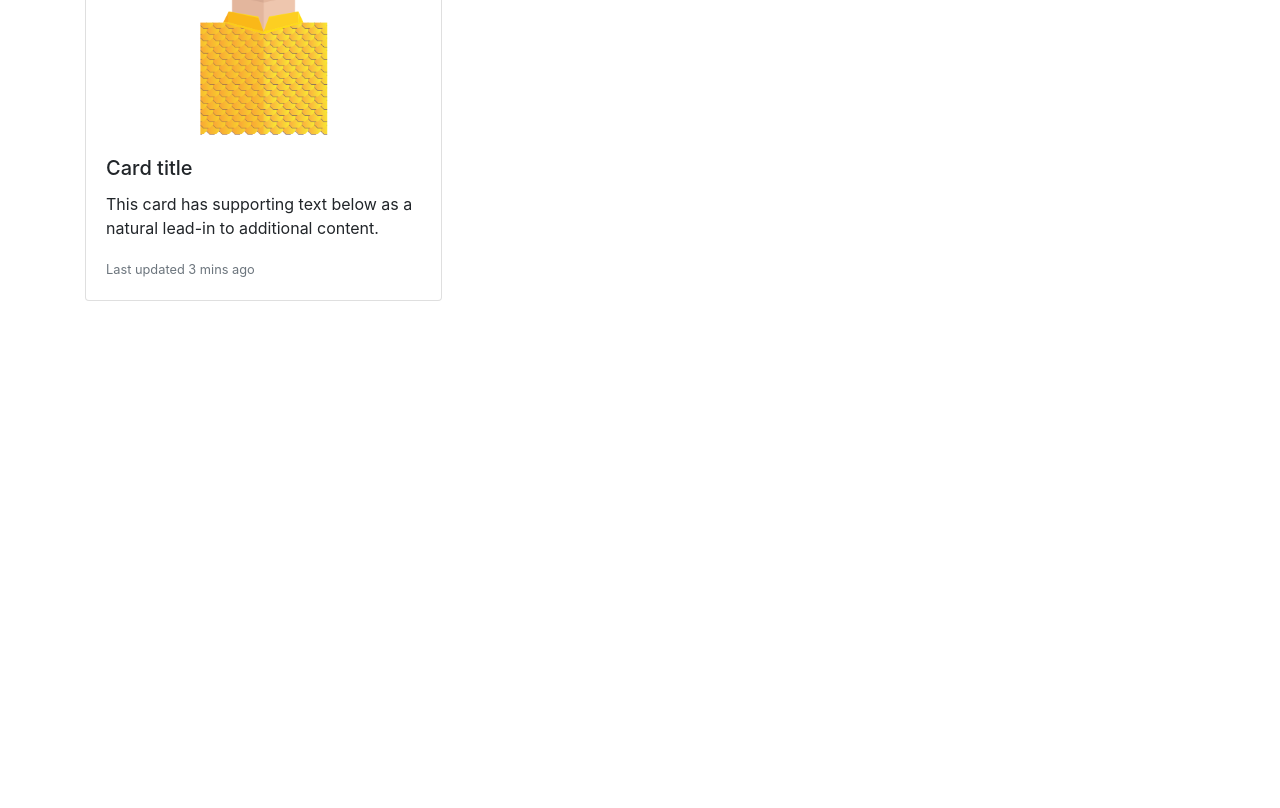
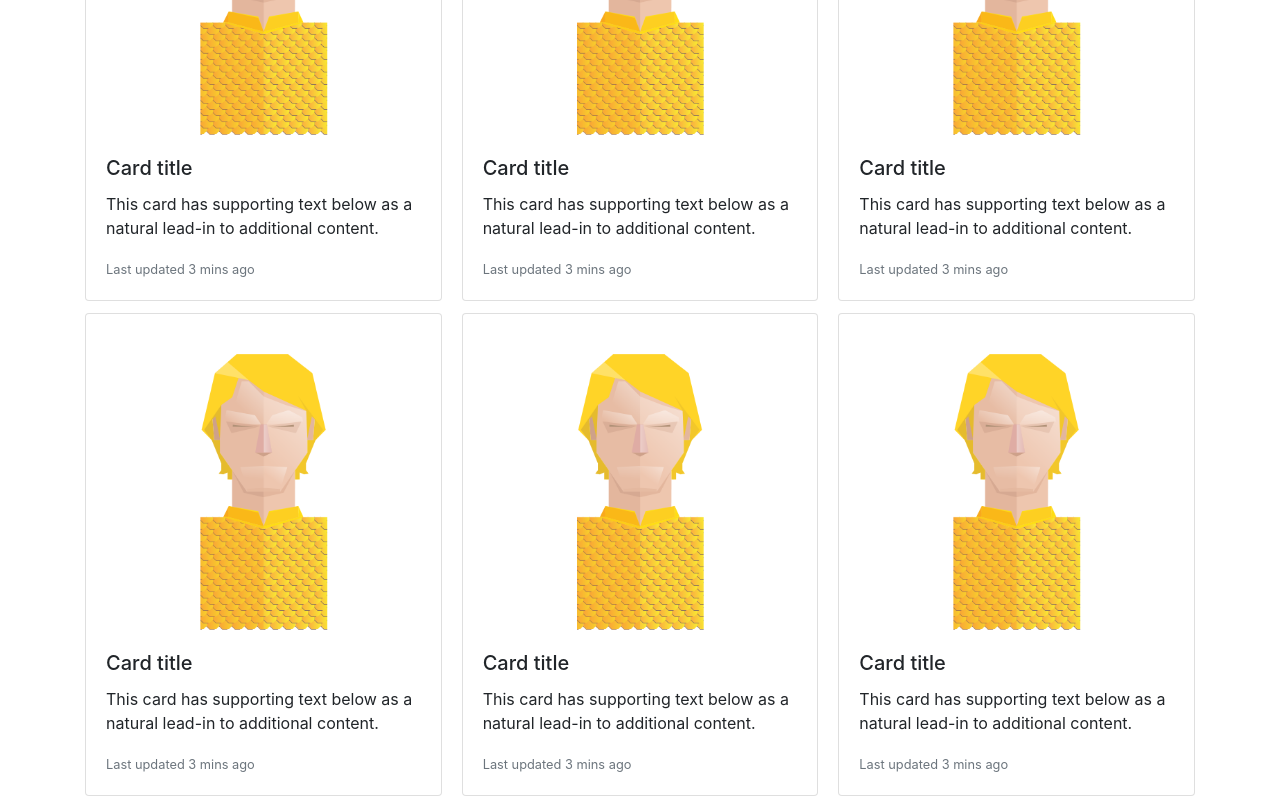
Before and after one commit to Alonsogcl/02-spa, an Angular app: page /heroes in a window 1280 px wide. Shown: the part 340-1148 px from the top of the page. Before the commit the page ends 800 px from the top, so only its background shows below. Built offline with nearby package versions, Linux system fonts and the light colour scheme.

Commit message:
cards heroes agregados

```diff
--- a/src/app/components/heroes/heroes.component.html
+++ b/src/app/components/heroes/heroes.component.html
@@ -9,4 +9,49 @@
             <p class="card-text"><small class="text-muted">Last updated 3 mins ago</small></p>
         </div>
     </div>
+
+    <div class="card">
+        <img src="assets/img/aquaman.png" class="card-img-top" alt="Aquaman">
+        <div class="card-body">
+            <h5 class="card-title">Card title</h5>
+            <p class="card-text">This card has supporting text below as a natural lead-in to additional content.</p>
+            <p class="card-text"><small class="text-muted">Last updated 3 mins ago</small></p>
+        </div>
+    </div>
+
+    <div class="card">
+        <img src="assets/img/aquaman.png" class="card-img-top" alt="Aquaman">
+        <div class="card-body">
+            <h5 class="card-title">Card title</h5>
+            <p class="card-text">This card has supporting text below as a natural lead-in to additional content.</p>
+            <p class="card-text"><small class="text-muted">Last updated 3 mins ago</small></p>
+        </div>
+    </div>
+
+    <div class="card">
+        <img src="assets/img/aquaman.png" class="card-img-top" alt="Aquaman">
+        <div class="card-body">
+            <h5 class="card-title">Card title</h5>
+            <p class="card-text">This card has supporting text below as a natural lead-in to additional content.</p>
+            <p class="card-text"><small class="text-muted">Last updated 3 mins ago</small></p>
+        </div>
+    </div>
+
+    <div class="card">
+        <img src="assets/img/aquaman.png" class="card-img-top" alt="Aquaman">
+        <div class="card-body">
+            <h5 class="card-title">Card title</h5>
+            <p class="card-text">This card has supporting text below as a natural lead-in to additional content.</p>
+            <p class="card-text"><small class="text-muted">Last updated 3 mins ago</small></p>
+        </div>
+    </div>
+
+    <div class="card">
+        <img src="assets/img/aquaman.png" class="card-img-top" alt="Aquaman">
+        <div class="card-body">
+            <h5 class="card-title">Card title</h5>
+            <p class="card-text">This card has supporting text below as a natural lead-in to additional content.</p>
+            <p class="card-text"><small class="text-muted">Last updated 3 mins ago</small></p>
+        </div>
+    </div>
 </div>
```
